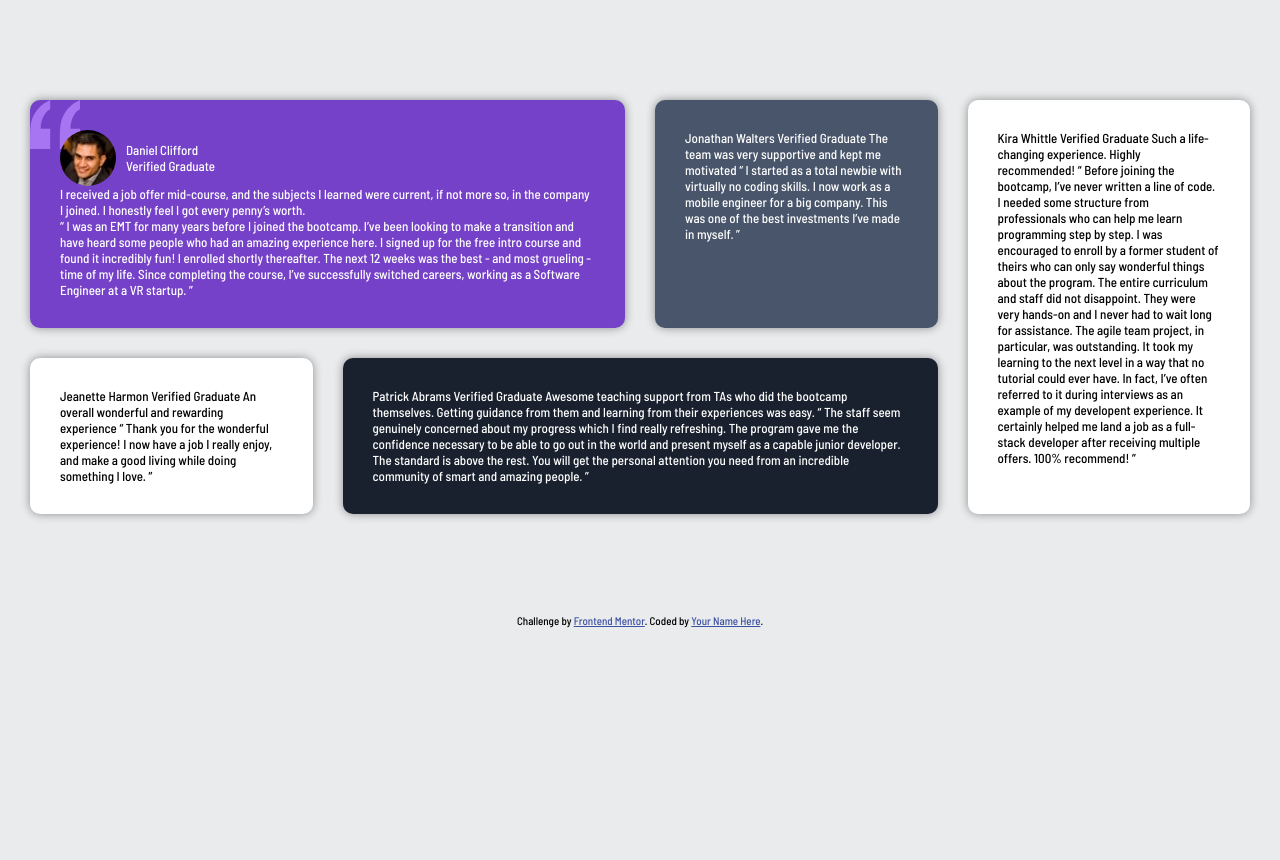
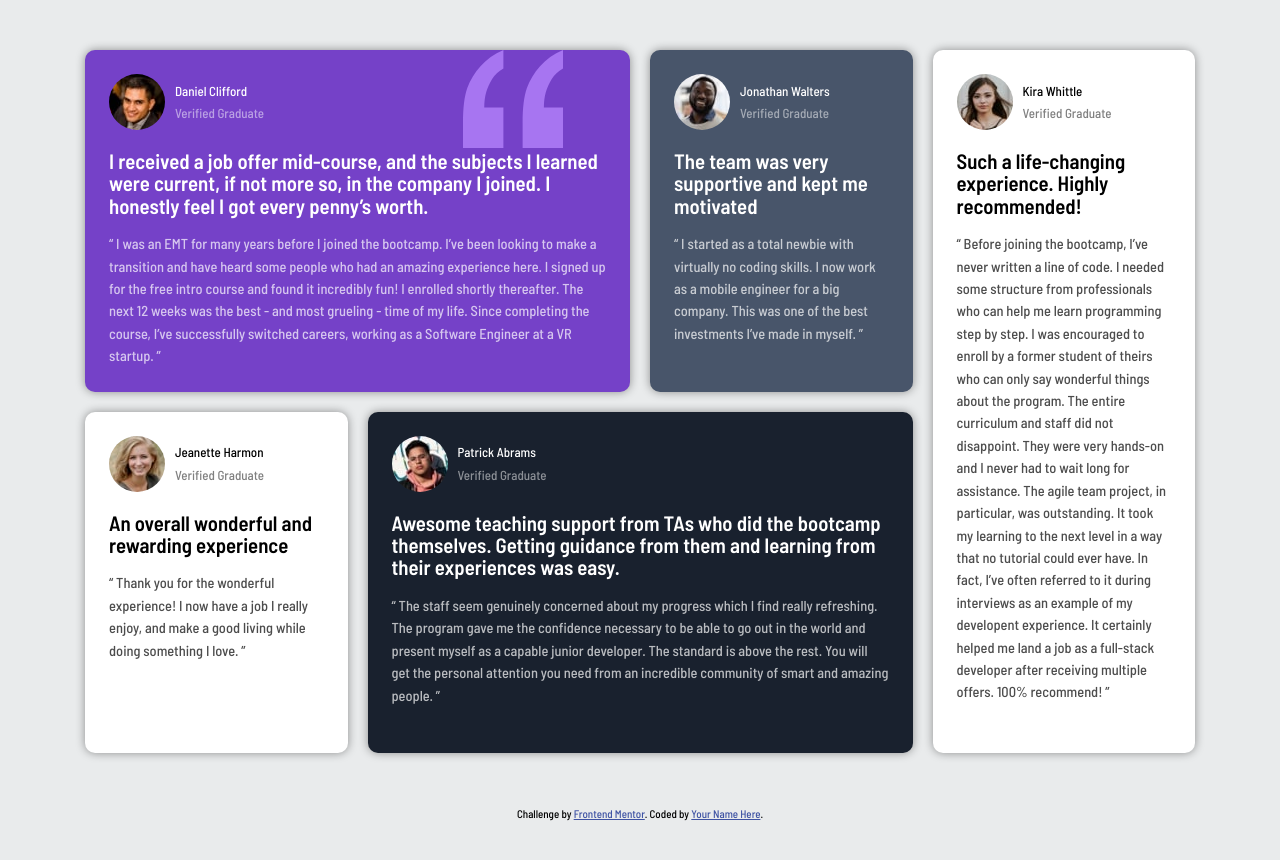
Before and after one commit to alaayman/testimonials-grid-section, a plain HTML site: page index.html in a window 1280 px wide. After the commit the page ends 826 px from the top, so only its background shows below. Drawn offline with Linux system fonts and the light colour scheme.

Commit message:
update html and css

```diff
--- a/index.html
+++ b/index.html
@@ -40,52 +40,97 @@
           current, if not more so, in the company I joined. I honestly feel I
           got every penny’s worth.
         </div>
-        “ I was an EMT for many years before I joined the bootcamp. I’ve been
-        looking to make a transition and have heard some people who had an
-        amazing experience here. I signed up for the free intro course and found
-        it incredibly fun! I enrolled shortly thereafter. The next 12 weeks was
-        the best - and most grueling - time of my life. Since completing the
-        course, I’ve successfully switched careers, working as a Software
-        Engineer at a VR startup. ”
+        <p class="testemony">
+          “ I was an EMT for many years before I joined the bootcamp. I’ve been
+          looking to make a transition and have heard some people who had an
+          amazing experience here. I signed up for the free intro course and
+          found it incredibly fun! I enrolled shortly thereafter. The next 12
+          weeks was the best - and most grueling - time of my life. Since
+          completing the course, I’ve successfully switched careers, working as
+          a Software Engineer at a VR startup. ”
+        </p>
       </div>
 
       <div class="jonathan card">
-        Jonathan Walters Verified Graduate The team was very supportive and kept
-        me motivated “ I started as a total newbie with virtually no coding
-        skills. I now work as a mobile engineer for a big company. This was one
-        of the best investments I’ve made in myself. ”
+        <div class="person">
+          <img src="./images/image-jonathan.jpg" alt="" class="head" />
+          <div class="info">
+            <div class="name">Jonathan Walters</div>
+            <div class="status">Verified Graduate</div>
+          </div>
+        </div>
+        <div class="title">
+          The team was very supportive and kept me motivated
+        </div>
+        <p class="testemony">
+          “ I started as a total newbie with virtually no coding skills. I now
+          work as a mobile engineer for a big company. This was one of the best
+          investments I’ve made in myself. ”
+        </p>
       </div>
 
       <div class="jeanette card">
-        Jeanette Harmon Verified Graduate An overall wonderful and rewarding
-        experience “ Thank you for the wonderful experience! I now have a job I
-        really enjoy, and make a good living while doing something I love. ”
+        <div class="person">
+          <img src="./images/image-jeanette.jpg" alt="" class="head" />
+          <div class="info">
+            <div class="name">Jeanette Harmon</div>
+            <div class="status">Verified Graduate</div>
+          </div>
+        </div>
+        <div class="title">An overall wonderful and rewarding experience</div>
+        <p class="testemony">
+          “ Thank you for the wonderful experience! I now have a job I really
+          enjoy, and make a good living while doing something I love. ”
+        </p>
       </div>
 
       <div class="patrick card">
-        Patrick Abrams Verified Graduate Awesome teaching support from TAs who
-        did the bootcamp themselves. Getting guidance from them and learning
-        from their experiences was easy. “ The staff seem genuinely concerned
-        about my progress which I find really refreshing. The program gave me
-        the confidence necessary to be able to go out in the world and present
-        myself as a capable junior developer. The standard is above the rest.
-        You will get the personal attention you need from an incredible
-        community of smart and amazing people. ”
+        <div class="person">
+          <img src="./images/image-patrick.jpg" alt="" class="head" />
+          <div class="info">
+            <div class="name">Patrick Abrams</div>
+            <div class="status">Verified Graduate</div>
+          </div>
+        </div>
+        <div class="title">
+          Awesome teaching support from TAs who did the bootcamp themselves.
+          Getting guidance from them and learning from their experiences was
+          easy.
+        </div>
+        <p class="testemony">
+          “ The staff seem genuinely concerned about my progress which I find
+          really refreshing. The program gave me the confidence necessary to be
+          able to go out in the world and present myself as a capable junior
+          developer. The standard is above the rest. You will get the personal
+          attention you need from an incredible community of smart and amazing
+          people. ”
+        </p>
       </div>
 
       <div class="kira card">
-        Kira Whittle Verified Graduate Such a life-changing experience. Highly
-        recommended! “ Before joining the bootcamp, I’ve never written a line of
-        code. I needed some structure from professionals who can help me learn
-        programming step by step. I was encouraged to enroll by a former student
-        of theirs who can only say wonderful things about the program. The
-        entire curriculum and staff did not disappoint. They were very hands-on
-        and I never had to wait long for assistance. The agile team project, in
-        particular, was outstanding. It took my learning to the next level in a
-        way that no tutorial could ever have. In fact, I’ve often referred to it
-        during interviews as an example of my developent experience. It
-        certainly helped me land a job as a full-stack developer after receiving
-        multiple offers. 100% recommend! ”
+        <div class="person">
+          <img src="./images/image-kira.jpg" alt="" class="head" />
+          <div class="info">
+            <div class="name">Kira Whittle</div>
+            <div class="status">Verified Graduate</div>
+          </div>
+        </div>
+        <div class="title">
+          Such a life-changing experience. Highly recommended!
+        </div>
+        <p class="testemony">
+          “ Before joining the bootcamp, I’ve never written a line of code. I
+          needed some structure from professionals who can help me learn
+          programming step by step. I was encouraged to enroll by a former
+          student of theirs who can only say wonderful things about the program.
+          The entire curriculum and staff did not disappoint. They were very
+          hands-on and I never had to wait long for assistance. The agile team
+          project, in particular, was outstanding. It took my learning to the
+          next level in a way that no tutorial could ever have. In fact, I’ve
+          often referred to it during interviews as an example of my developent
+          experience. It certainly helped me land a job as a full-stack
+          developer after receiving multiple offers. 100% recommend! ”
+        </p>
       </div>
     </div>
     <div class="attribution">
--- a/style.css
+++ b/style.css
@@ -6,154 +6,118 @@
   --Very-dark-blackish-blue: hsl(219, 29%, 14%);
   --White: hsl(0, 0%, 100%);
 }
-html,body{
-  height:100%;
-  width:100%;
+* {
+  margin: 0;
+  padding: 0;
+  box-sizing: border-box;
 }
+
 body {
-  box-sizing: border-box;
   font-family: "Barlow Semi Condensed", sans-serif;
   font-size: 13px;
-  min-height: 100vh;
-  min-width:100%;
+  line-height: 1.4rem;
+  /* min-height: 100vh; */
+  min-width: 100%;
   margin: 0 auto;
-  background: hsl(211,6%,92%);
+  background: hsl(211, 6%, 92%);
 }
-
 .card {
-  padding: 30px;
+  padding: 24px;
   border-radius: 10px;
-  box-shadow: 0 0 10px 0 rgba(0, 0, 0, .4);
+  box-shadow: 0 0 10px 0 rgba(0, 0, 0, 0.4);
 }
-.person{
+.person {
   display: flex;
   align-items: center;
-
+  margin-bottom: 20px;
 }
-.head{
+.head {
   border-radius: 50%;
   margin-right: 10px;
 }
-
 div {
   /* border:solid crimson 2px; */
 }
-
 .daniel {
-
   background: url(./images/bg-pattern-quotation.svg), var(--Moderate-violet);
   background-repeat: no-repeat;
-  background-size: 50px;
+  background-size: 100px;
+  background-position: top right;
+  background-position-x: 85%;
   color: var(--White);
 }
 .jonathan {
-
   background: var(--Very-dark-grayish-blue);
   color: var(--White);
 }
 .kira {
-
   background: var(--White);
 }
 .jeanette {
-
   background: var(--White);
 }
 .patrick {
-
   background: var(--Very-dark-blackish-blue);
   color: var(--White);
 }
-@media only screen and (min-width:577px){
+.status{
+  filter: opacity(50%);
+}
+.title {
+  font-size: 1.3rem;
+  font-weight: 600;
+  margin-bottom: 16px;
+}
+.testemony {
+  font-size: 0.9rem;
+  font-weight: 500;
+  filter:opacity(70%) ;
+}
 
+@media only screen and (min-width: 901px) {
   .container {
-
     display: grid;
-
     grid-template-columns: repeat(4, 1fr);
-
-  /*grid-template-rows: 1fr 1fr;*/
-
+    grid-template-rows: 1fr 1fr;
     grid-template-areas:
-
       "daniel   daniel   jonathan kira"
-
       "jeanette patrick  patrick  kira";
 
-  gap: 30px;
-
-  width:75%;
-  min-width: 1220px;
-
+    gap: 20px;
+    /* width: 75%; */
+    max-width: 1110px;
     /* border:solid 2px blue; */
-
-  margin: 100px auto;
-
+    margin: 50px auto;
   }
 
   .daniel {
-
     grid-area: daniel;
-
-
-
-
   }
 
   .jonathan {
-
     grid-area: jonathan;
-
-
-
-
-
   }
 
   .kira {
-
     grid-area: kira;
-
-
-
   }
 
   .jeanette {
-
     grid-area: jeanette;
-
-
-
   }
 
   .patrick {
-
     grid-area: patrick;
-
-
-
-
-
+  }
 }
 
+@media only screen and (max-width: 900px) {
+  .container {
+    display: grid;
+    grid-template-columns: 1fr;
+    gap: 30px;
+    width: 80%;
+    /* border:solid 2px blue; */
+    margin: 50px auto;
   }
-
-@media only screen and (max-width:576px){
-
-  .container{
-
-    display:grid;
-
-    grid-template-columns: 1fr;
-
-    gap: 30px;
-
-  width: 80%;
-
-  /* border:solid 2px blue; */
-
-  margin: 50px auto;
-
 }
-
-}
```
Lines whose indentation alone changed are shown as unchanged.
